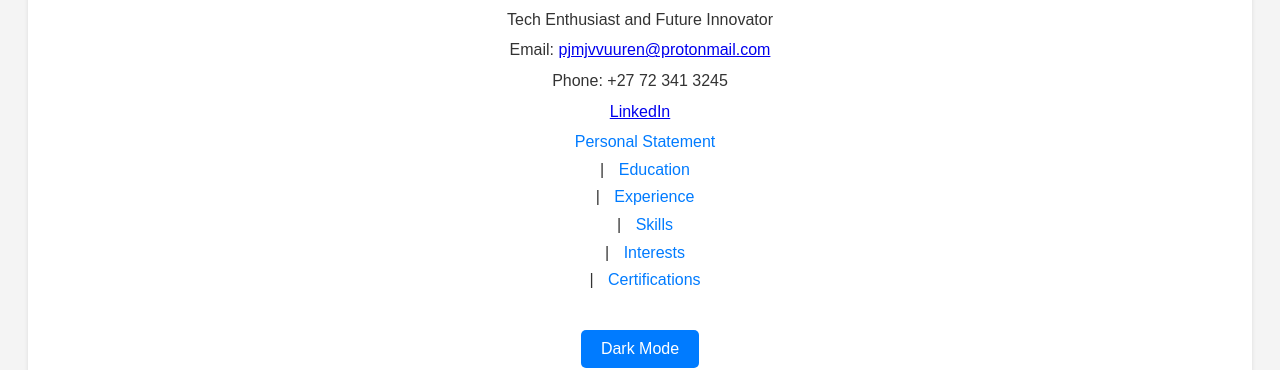
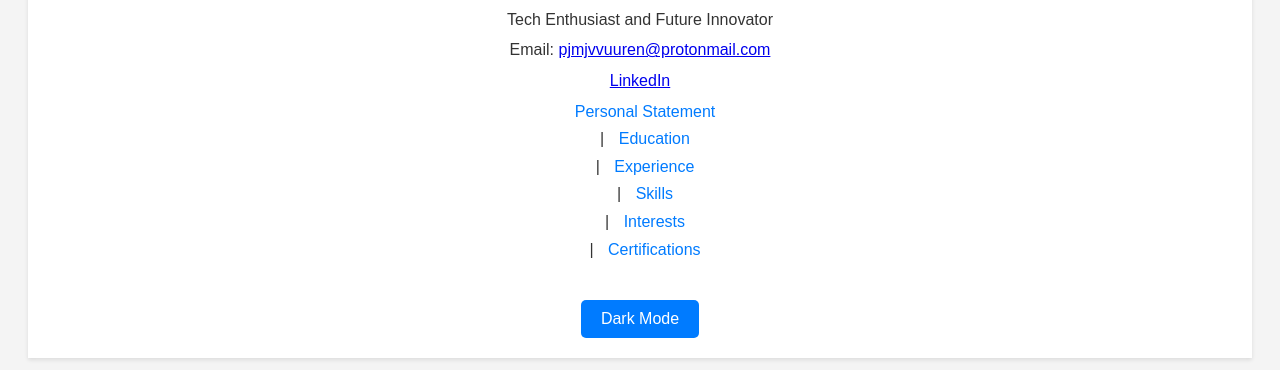
Before and after one commit to JPJvv/JPJvV_VCV, a plain HTML site: page index.html in a window 1280 px wide. Shown: the part 430-800 px from the top of the page. Drawn offline with Linux system fonts and the light colour scheme.

Commit message:
Update index.html

```diff
--- a/index.html
+++ b/index.html
@@ -14,7 +14,7 @@
         <h1>Petrus (JP) Jansen van Vuuren</h1>
         <p>Tech Enthusiast and Future Innovator</p>
         <p>Email: <a href="mailto:pjmjvvuuren@protonmail.com" aria-label="Email JP">pjmjvvuuren@protonmail.com</a></p>
-        <p>Phone: +27 72 341 3245</p>
+
         <p><a href="https://www.linkedin.com/in/petrus-jansen-van-vuuren/" aria-label="LinkedIn Profile">LinkedIn</a></p>
         <nav>
             <a href="#personal-statement" aria-label="Personal Statement">Personal Statement</a> |
```
